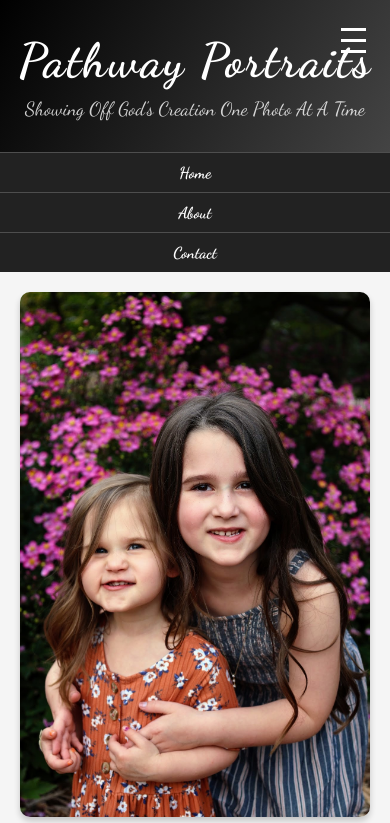
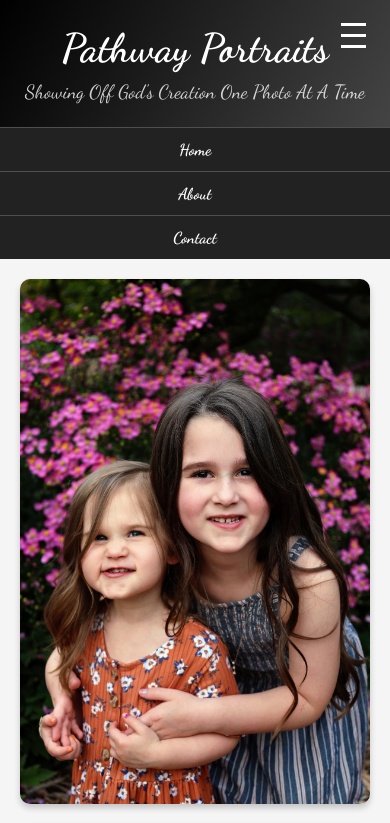
Before and after one commit to PathwayPortraits/Pathway-Portraits, a plain HTML site: page index.html in a window 390 px wide. Both pictures are taken after a click on the element 353 px from the left and 40 px from the top of the page. Shown: the top 823 px of the page. Drawn offline with Linux system fonts and the light colour scheme.

Commit message:
Update index.html

```diff
--- a/index.html
+++ b/index.html
@@ -15,15 +15,14 @@
     header {
       background: linear-gradient(120deg, #000, #444);
       color: white;
+      padding: 1.5rem;
       text-align: center;
-      padding: 2rem 1rem;
       position: relative;
     }
 
     header h1 {
       margin: 0;
-      font-size: 3rem;
-      letter-spacing: 2px;
+      font-size: 2.5rem;
       font-family: 'Dancing Script', cursive;
     }
 
@@ -31,9 +30,9 @@
       margin: 0.5rem 0 0;
       font-size: 1.2rem;
       opacity: 0.8;
-      font-family: 'Dancing Script', cursive;
     }
 
+    /* Navbar (desktop) */
     nav {
       background: #222;
       text-align: center;
@@ -52,12 +51,13 @@
       color: #ff9800;
     }
 
+    /* Hamburger button */
     .hamburger {
       display: none;
       flex-direction: column;
       cursor: pointer;
       position: absolute;
-      top: 1.5rem;
+      top: 1.2rem;
       right: 1.5rem;
     }
 
@@ -66,8 +66,10 @@
       height: 3px;
       background: white;
       margin: 4px 0;
-      transition: 0.4s;
+      transition: 0.3s;
     }
+
+    /* Mobile menu */
     .mobile-nav {
       display: none;
       flex-direction: column;
@@ -77,16 +79,19 @@
 
     .mobile-nav a {
       color: white;
-      padding: 10px;
+      padding: 12px;
       border-top: 1px solid rgba(255, 255, 255, 0.2);
       text-decoration: none;
       font-weight: 600;
+      display: block;
     }
 
     .mobile-nav a:hover {
+      background: #333;
       color: #ff9800;
     }
 
+    /* Gallery */
     .gallery {
       display: grid;
       grid-template-columns: repeat(auto-fit, minmax(300px, 1fr));
@@ -147,16 +152,14 @@
       color: white;
     }
 
-
+    /* Responsive */
     @media (max-width: 768px) {
       nav {
         display: none;
       }
-
       .hamburger {
         display: flex;
       }
-
       .mobile-nav.show {
         display: flex;
       }
@@ -169,6 +172,7 @@
     <h1>Pathway Portraits</h1>
     <p>Showing Off God's Creation One Photo At A Time</p>
 
+    <!-- Hamburger Button -->
     <div class="hamburger" onclick="toggleMenu()">
       <div></div>
       <div></div>
@@ -176,12 +180,14 @@
     </div>
   </header>
 
+  <!-- Desktop Nav -->
   <nav>
     <a href="index.html">Home</a>
     <a href="about.html">About</a>
     <a href="contact.html">Contact</a>
   </nav>
 
+  <!-- Mobile Nav -->
   <div class="mobile-nav" id="mobileMenu">
     <a href="index.html">Home</a>
     <a href="about.html">About</a>
@@ -191,23 +197,15 @@
   <section id="gallery" class="gallery">
     <a href="Portraits.html" class="gallery-item">
       <img src="11.jpeg" alt="Portraits & Families">
-      <div class="overlay">
-        <span>Portraits & Families</span>
-      </div>
+      <div class="overlay"><span>Portraits & Families</span></div>
     </a>
-
     <a href="Weddings.html" class="gallery-item">
       <img src="Wedding1.jpg" alt="Wedding">
-      <div class="overlay">
-        <span>Weddings & Engagements</span>
-      </div>
+      <div class="overlay"><span>Weddings & Engagements</span></div>
     </a>
-
     <a href="Graduation.html" class="gallery-item">
       <img src="IMG_6494_Original.jpeg" alt="Graduation">
-      <div class="overlay">
-        <span>Graduation</span>
-      </div>
+      <div class="overlay"><span>Graduation</span></div>
     </a>
   </section>
 
```
